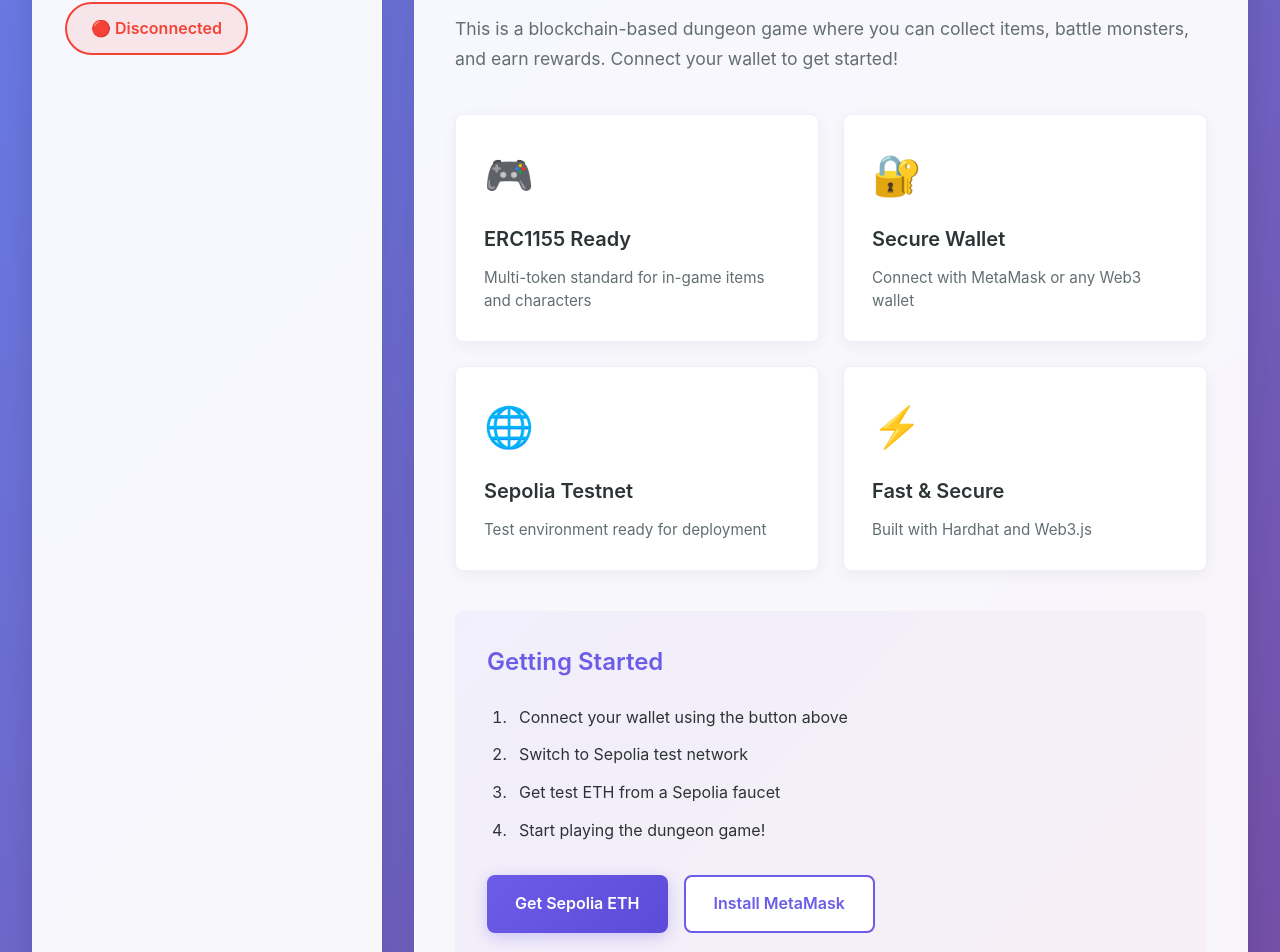
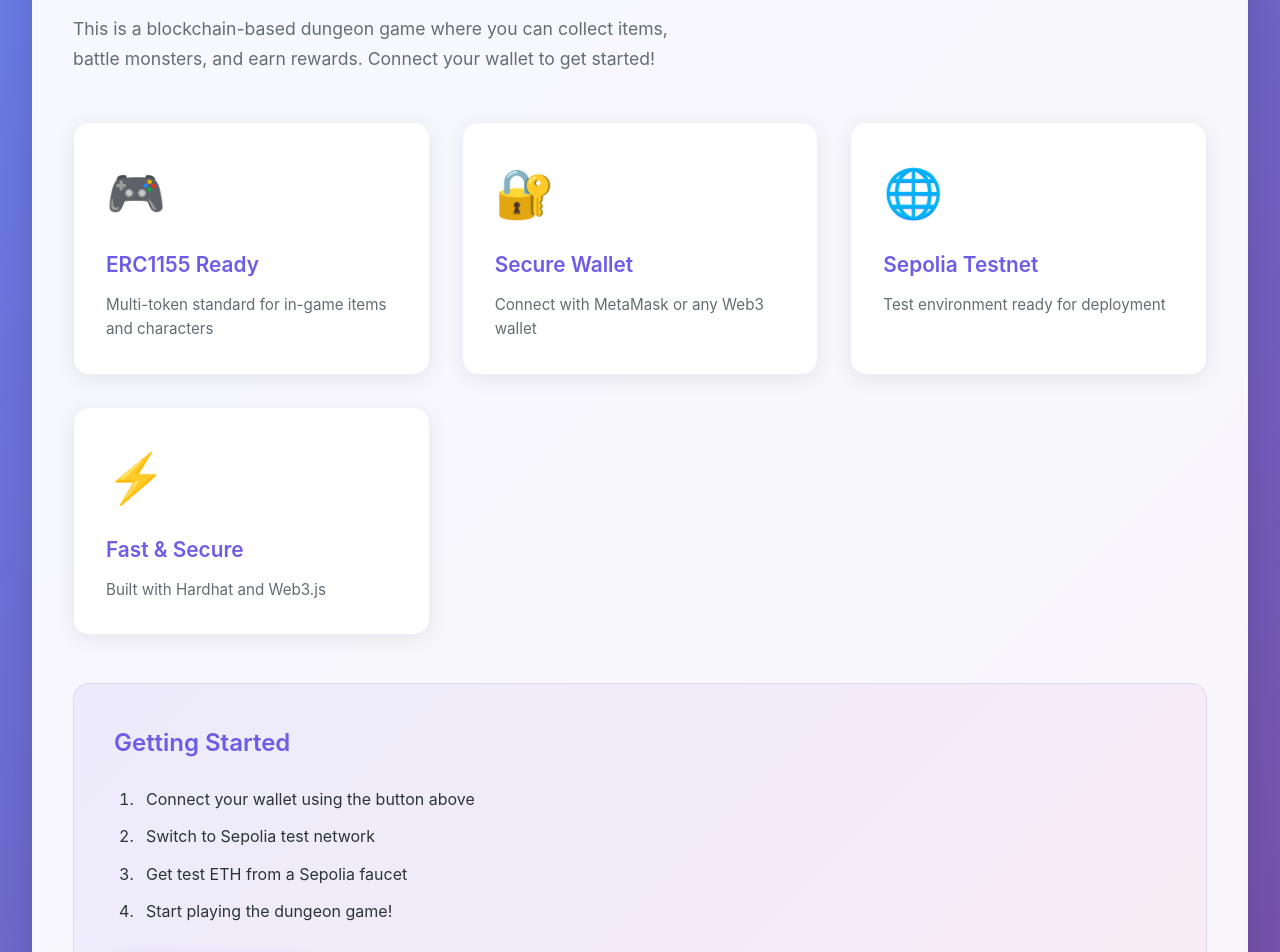
Before and after one commit to codeslair/dungeon-game-mit, a React (Create React App) app in the folder frontend/: page / in a window 1280 px wide. Shown: the part 280-1232 px from the top of the page. Built offline with nearby package versions, Linux system fonts and the light colour scheme.

Commit message:
Show network status at the top

```diff
--- a/frontend/public/index.html
+++ b/frontend/public/index.html
@@ -7,7 +7,7 @@
     <meta name="theme-color" content="#000000" />
     <meta
       name="description"
-      content="Web site created using create-react-app"
+      content="A blockchain-based dungeon game where you can collect items, battle monsters, and earn rewards."
     />
     <link rel="apple-touch-icon" href="%PUBLIC_URL%/logo192.png" />
     <!--
@@ -24,7 +24,7 @@
       work correctly both with client-side routing and a non-root public URL.
       Learn how to configure a non-root public URL by running `npm run build`.
     -->
-    <title>React App</title>
+    <title>🏰 Dungeon Game | Blockchain Gaming Platform</title>
   </head>
   <body>
     <noscript>You need to enable JavaScript to run this app.</noscript>
--- a/frontend/src/App.scss
+++ b/frontend/src/App.scss
@@ -48,6 +48,7 @@ body {
     align-items: center;
     box-shadow: 0 2px 20px rgba(0, 0, 0, 0.1);
     border-bottom: 1px solid rgba(0, 0, 0, 0.05);
+    gap: 2rem;
 
     .logo {
       h1 {
@@ -62,6 +63,63 @@ body {
         color: $gray-color;
         font-size: 0.9rem;
         font-weight: 500;
+      }
+    }
+
+    .header-right {
+      display: flex;
+      align-items: center;
+      gap: 2rem;
+      margin-left: auto;
+    }
+
+    .connection-info {
+      display: flex;
+      align-items: center;
+      gap: 1.5rem;
+      background: rgba($light-color, 0.6);
+      padding: 0.75rem 1.25rem;
+      border-radius: $border-radius-sm;
+      border: 1px solid rgba($primary-color, 0.15);
+
+      .info-item {
+        display: flex;
+        align-items: center;
+        gap: 0.5rem;
+
+        .info-label {
+          color: $gray-color;
+          font-size: 0.85rem;
+          font-weight: 500;
+        }
+
+        .info-value {
+          color: $dark-color;
+          font-weight: 600;
+          font-size: 0.9rem;
+          font-family: 'Roboto Mono', monospace;
+        }
+      }
+
+      @media (max-width: 1024px) {
+        flex-direction: column;
+        gap: 0.75rem;
+        padding: 0.5rem 1rem;
+      }
+
+      @media (max-width: 640px) {
+        display: none;
+      }
+    }
+
+    @media (max-width: 768px) {
+      flex-direction: column;
+      align-items: flex-start;
+      padding: 1rem;
+
+      .header-right {
+        width: 100%;
+        flex-direction: column;
       }
     }
   }
@@ -108,31 +166,47 @@ body {
 
 // Wallet Connect Component
 .wallet-connect {
-  .connect-button {
-    background: linear-gradient(135deg, $primary-color, $primary-dark);
-    color: white;
-    border: none;
+  button {
     padding: 0.875rem 1.75rem;
     border-radius: $border-radius-sm;
     font-size: 1rem;
     font-weight: 600;
     cursor: pointer;
     transition: $transition;
-    box-shadow: 0 4px 15px rgba($primary-color, 0.3);
+    border: none;
     display: flex;
     align-items: center;
     gap: 0.5rem;
+
+    &:disabled {
+      opacity: 0.7;
+      cursor: not-allowed;
+      transform: none;
+    }
+  }
+
+  .connect-button {
+    background: linear-gradient(135deg, $primary-color, $primary-dark);
+    color: white;
+    box-shadow: 0 4px 15px rgba($primary-color, 0.3);
 
     &:hover {
       transform: translateY(-2px);
       box-shadow: 0 6px 20px rgba($primary-color, 0.4);
       background: linear-gradient(135deg, $primary-dark, darken($primary-dark, 5%));
     }
+  }
 
-    &:disabled {
-      opacity: 0.7;
-      cursor: not-allowed;
-      transform: none;
+  .disconnect-button {
+    background: $error-color;
+    color: white;
+    box-shadow: 0 4px 15px rgba($error-color, 0.3);
+
+    &:hover {
+      transform: translateY(-2px);
+      box-shadow: 0 6px 20px rgba($error-color, 0.4);
+      background: darken($error-color, 5%);
+    }
   }
 
   .connecting-spinner {
@@ -156,18 +230,7 @@ body {
   }
 }
 
-  .wallet-info {
-    display: flex;
-    align-items: center;
-    gap: 1rem;
-    flex-wrap: wrap;
-
-    @media (max-width: 640px) {
-      flex-direction: column;
-      align-items: flex-start;
-      gap: 0.75rem;
-    }
-
+// Network Badge Styles
 .network-badge {
   background: $success-color;
   color: white;
@@ -182,50 +245,29 @@ body {
   &:hover {
     transform: translateY(-1px);
   }
+
+  &-ethereum {
+    background: #627eea;
+    box-shadow: 0 2px 8px rgba(98, 126, 234, 0.3);
   }
 
-    .account-display {
-      display: flex;
-      align-items: center;
-      gap: 1rem;
-      background: rgba($light-color, 0.8);
-      padding: 0.5rem 1rem;
-      border-radius: $border-radius-sm;
-      border: 1px solid rgba($primary-color, 0.2);
-
-      .account-address {
-        font-family: 'Roboto Mono', monospace;
-        font-size: 0.9rem;
-        font-weight: 500;
-        color: $dark-color;
-        padding: 0.25rem 0.5rem;
-        background: white;
-        border-radius: 4px;
-        border: 1px solid rgba(0, 0, 0, 0.1);
+  &-sepolia {
+    background: #f59e0b;
+    box-shadow: 0 2px 8px rgba(245, 158, 11, 0.3);
   }
 
-      .disconnect-button {
-        background: rgba($error-color, 0.1);
-        color: $error-color;
-        border: 1px solid $error-color;
-        padding: 0.5rem 1rem;
-        border-radius: 6px;
-        font-size: 0.85rem;
-        font-weight: 600;
-        cursor: pointer;
-        transition: $transition;
+  &-polygon {
+    background: #8247e5;
+    box-shadow: 0 2px 8px rgba(130, 71, 229, 0.3);
+  }
 
-        &:hover {
-          background: $error-color;
-          color: white;
-          transform: translateY(-1px);
-        }
-      }
-    }
+  &-default {
+    background: $gray-color;
+    box-shadow: 0 2px 8px rgba($gray-color, 0.3);
   }
 }
 
-// Error Box Component
+// Error Box Component// Error Box Component
 .error-box {
   position: fixed;
   bottom: 2rem;
@@ -335,105 +377,45 @@ body {
 
 // Dashboard
 .dashboard {
-  display: grid;
-  grid-template-columns: 1fr;
+  display: flex;
+  flex-direction: column;
   gap: 2rem;
   margin-top: 2rem;
-
-  @media (min-width: 1024px) {
-    grid-template-columns: 350px 1fr;
-  }
 }
 
-.status-card {
+.content-section {
   background: rgba(255, 255, 255, 0.95);
   backdrop-filter: blur(10px);
-  padding: 2rem;
+  padding: 3rem;
   border-radius: $border-radius;
   box-shadow: $box-shadow;
   border: 1px solid rgba(255, 255, 255, 0.2);
 
+  @media (max-width: 768px) {
+    padding: 2rem 1.5rem;
+  }
+
   h2 {
     color: $primary-color;
-    margin-bottom: 1.5rem;
-    font-size: 1.5rem;
+    font-size: 2.5rem;
     font-weight: 700;
+    margin-bottom: 1rem;
+    background: linear-gradient(135deg, $primary-color, $primary-dark);
+    -webkit-background-clip: text;
+    -webkit-text-fill-color: transparent;
+    background-clip: text;
   }
 
-  .status {
-    display: inline-flex;
-    align-items: center;
-    gap: 0.5rem;
-    padding: 0.75rem 1.5rem;
-    border-radius: 50px;
-    font-weight: 600;
-    font-size: 1rem;
-    margin-bottom: 1.5rem;
-
-    &.connected {
-      background: rgba($success-color, 0.1);
-      color: $success-color;
-      border: 2px solid $success-color;
-    }
-
-    &.disconnected {
-      background: rgba($error-color, 0.1);
-      color: $error-color;
-      border: 2px solid $error-color;
+  .description {
+    color: $gray-color;
+    font-size: 1.1rem;
+    margin-bottom: 3rem;
+    line-height: 1.8;
+    max-width: 600px;
   }
 }
 
-  .account-info {
-    .info-row {
-      display: flex;
-      justify-content: space-between;
-      align-items: center;
-      padding: 0.75rem 0;
-      border-bottom: 1px solid rgba(0, 0, 0, 0.05);
-
-      &:last-child {
-        border-bottom: none;
-      }
-
-      .label {
-        color: $gray-color;
-        font-weight: 500;
-        font-size: 0.9rem;
-      }
-
-      .value {
-        font-weight: 600;
-        color: $dark-color;
-        font-family: 'Roboto Mono', monospace;
-        font-size: 0.9rem;
-
-        &.network-name {
-          display: flex;
-          align-items: center;
-          gap: 0.75rem;
-
-          .switch-network-btn {
-            background: $warning-color;
-            color: $dark-color;
-            border: none;
-            padding: 0.25rem 0.75rem;
-            border-radius: 4px;
-            font-size: 0.75rem;
-            font-weight: 600;
-            cursor: pointer;
-            transition: $transition;
-
-            &:hover {
-              background: darken($warning-color, 10%);
-              transform: translateY(-1px);
-            }
-          }
-        }
-      }
-    }
-  }
-}
-
+// Content Section
 .content-section {
   background: rgba(255, 255, 255, 0.95);
   backdrop-filter: blur(10px);
@@ -460,50 +442,71 @@ body {
 // Features Grid
 .features-grid {
   display: grid;
-  grid-template-columns: repeat(auto-fit, minmax(250px, 1fr));
-  gap: 1.5rem;
-  margin: 2.5rem 0;
+  grid-template-columns: repeat(auto-fit, minmax(280px, 1fr));
+  gap: 2rem;
+  margin: 3rem 0;
 
   .feature-card {
     background: white;
-    padding: 1.75rem;
-    border-radius: $border-radius-sm;
-    box-shadow: 0 4px 15px rgba(0, 0, 0, 0.05);
+    padding: 2rem;
+    border-radius: $border-radius;
+    box-shadow: 0 4px 20px rgba(0, 0, 0, 0.08);
     border: 1px solid rgba($primary-color, 0.1);
     transition: $transition;
+    position: relative;
+    overflow: hidden;
+
+    &::before {
+      content: '';
+      position: absolute;
+      top: 0;
+      left: 0;
+      right: 0;
+      height: 4px;
+      background: linear-gradient(90deg, $primary-color, $accent-color);
+      transform: scaleX(0);
+      transition: transform 0.3s ease;
+      transform-origin: left;
+    }
 
     &:hover {
-      transform: translateY(-5px);
-      box-shadow: $box-shadow-hover;
+      transform: translateY(-8px);
+      box-shadow: 0 12px 35px rgba($primary-color, 0.15);
       border-color: $primary-color;
+
+      &::before {
+        transform: scaleX(1);
+      }
     }
 
     .feature-icon {
-      font-size: 2.5rem;
+      font-size: 3rem;
       margin-bottom: 1rem;
+      display: block;
     }
 
     h3 {
-      color: $dark-color;
+      color: $primary-color;
       margin-bottom: 0.75rem;
-      font-size: 1.25rem;
+      font-size: 1.3rem;
       font-weight: 600;
     }
 
     p {
       color: $gray-color;
       font-size: 0.95rem;
-      line-height: 1.5;
+      line-height: 1.6;
     }
   }
 }
 
 // Instructions
 .instructions {
-  background: linear-gradient(135deg, rgba($primary-color, 0.05), rgba($accent-color, 0.05));
-  padding: 2rem;
-  border-radius: $border-radius-sm;
-  margin-top: 2.5rem;
+  background: linear-gradient(135deg, rgba($primary-color, 0.08), rgba($accent-color, 0.08));
+  padding: 2.5rem;
+  border-radius: $border-radius;
+  margin-top: 3rem;
+  border: 1px solid rgba($primary-color, 0.15);
 
   h3 {
     color: $primary-color;
@@ -526,11 +529,12 @@ body {
 
   .cta-buttons {
     display: flex;
-    gap: 1rem;
+    gap: 1.5rem;
     flex-wrap: wrap;
+    margin-top: 2rem;
 
     .cta-button {
-      padding: 0.875rem 1.75rem;
+      padding: 1rem 2rem;
       border-radius: $border-radius-sm;
       font-weight: 600;
       text-decoration: none;
@@ -539,6 +543,8 @@ body {
       align-items: center;
       justify-content: center;
       gap: 0.5rem;
+      font-size: 1rem;
+      cursor: pointer;
 
       &.primary {
         background: linear-gradient(135deg, $primary-color, $primary-dark);
@@ -546,8 +552,8 @@ body {
         box-shadow: 0 4px 15px rgba($primary-color, 0.3);
 
         &:hover {
-          transform: translateY(-2px);
-          box-shadow: 0 6px 20px rgba($primary-color, 0.4);
+          transform: translateY(-3px);
+          box-shadow: 0 8px 25px rgba($primary-color, 0.4);
         }
       }
 
@@ -559,7 +565,8 @@ body {
         &:hover {
           background: $primary-color;
           color: white;
-          transform: translateY(-2px);
+          transform: translateY(-3px);
+          box-shadow: 0 8px 25px rgba($primary-color, 0.3);
         }
       }
     }
--- a/frontend/src/App.tsx
+++ b/frontend/src/App.tsx
@@ -121,11 +121,29 @@ function App() {
           <h1>🏰 Dungeon Game</h1>
           <p className="subtitle">Blockchain Gaming Platform</p>
         </div>
-        <WalletConnect
-          onConnect={handleConnect}
-          onDisconnect={handleDisconnect}
-          onNotification={handleNotification}
-        />
+        <div className="header-right">
+          {account && (
+            <div className="connection-info">
+              <div className="info-item">
+                <span className="info-label">Account:</span>
+                <span className="info-value">{account.substring(0, 6)}...{account.substring(account.length - 4)}</span>
+              </div>
+              <div className="info-item">
+                <span className="info-label">Network:</span>
+                <span className="info-value">{getNetworkName(chainId)}</span>
+              </div>
+              <div className="info-item">
+                <span className="info-label">Balance:</span>
+                <span className="info-value">{balance} ETH</span>
+              </div>
+            </div>
+          )}
+          <WalletConnect
+            onConnect={handleConnect}
+            onDisconnect={handleDisconnect}
+            onNotification={handleNotification}
+          />
+        </div>
       </header>
 
       <main className="app-main">
@@ -143,37 +161,6 @@ function App() {
         )}
 
         <div className="dashboard">
-          <div className="status-card">
-            <h2>Connection Status</h2>
-            <div className={`status ${account ? 'connected' : 'disconnected'}`}>
-              {account ? '🟢 Connected' : '🔴 Disconnected'}
-            </div>
-
-            {account && (
-              <div className="account-info">
-                <div className="info-row">
-                  <span className="label">Account:</span>
-                  <span className="value">{account.substring(0, 10)}...{account.substring(account.length - 8)}</span>
-                </div>
-                <div className="info-row">
-                  <span className="label">Network:</span>
-                  <span className="value network-name">
-                    {getNetworkName(chainId)}
-                    {isWrongNetwork && chainId !== 0 && (
-                      <button className="switch-network-btn" onClick={switchToSepolia}>
-                        Switch to Sepolia
-                      </button>
-                    )}
-                  </span>
-                </div>
-                <div className="info-row">
-                  <span className="label">Balance:</span>
-                  <span className="value">{balance} ETH</span>
-                </div>
-              </div>
-            )}
-          </div>
-
           <div className="content-section">
             <h2>Welcome to Dungeon Game</h2>
             <p className="description">
--- a/frontend/src/components/WalletConnect.tsx
+++ b/frontend/src/components/WalletConnect.tsx
@@ -155,46 +155,26 @@ const WalletConnect: React.FC<WalletConnectProps> = ({ onConnect, onDisconnect,
     return `${addr.substring(0, 6)}...${addr.substring(addr.length - 4)}`;
   };
 
-  const getNetworkColor = () => {
-    if (chainId === 11155111) return '#8a2be2'; // Sepolia purple
-    if (chainId === 1) return '#627eea'; // Ethereum blue
-    if (chainId === 137) return '#8247e5'; // Polygon purple
-    return '#666'; // Default gray
+  const getNetworkColorClass = () => {
+    if (chainId === 11155111) return 'network-badge-sepolia';
+    if (chainId === 1) return 'network-badge-ethereum';
+    if (chainId === 137) return 'network-badge-polygon';
+    return 'network-badge-default';
   };
 
   return (
     <div className="wallet-connect">
-      {!account ? (
       <button
-          className="connect-button"
-          onClick={connectWallet}
+        className={`${account ? 'disconnect-button' : 'connect-button'}`}
+        onClick={account ? disconnectWallet : connectWallet}
         disabled={isConnecting}
       >
         {isConnecting ? (
           <span className="connecting-spinner">Connecting...</span>
         ) : (
-            'Connect Wallet'
+          account ? 'Disconnect' : 'Connect Wallet'
         )}
       </button>
-      ) : (
-        <div className="wallet-info">
-          <div
-            className="network-badge"
-            style={{ backgroundColor: getNetworkColor() }}
-          >
-            {network}
-          </div>
-          <div className="account-display">
-            <span className="account-address">{formatAddress(account)}</span>
-            <button
-              className="disconnect-button"
-              onClick={disconnectWallet}
-            >
-              Disconnect
-            </button>
-          </div>
-        </div>
-      )}
     </div>
   );
 };
```
Lines whose indentation alone changed are shown as unchanged.
